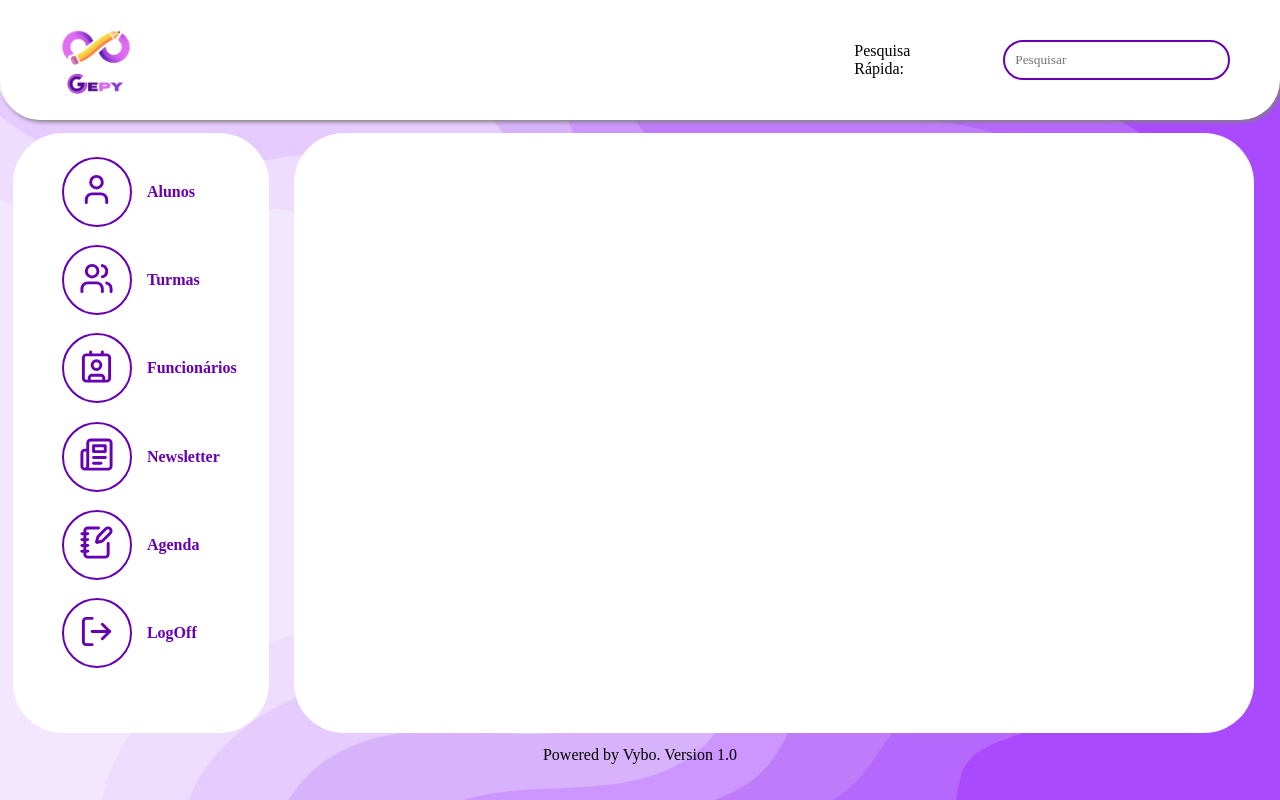
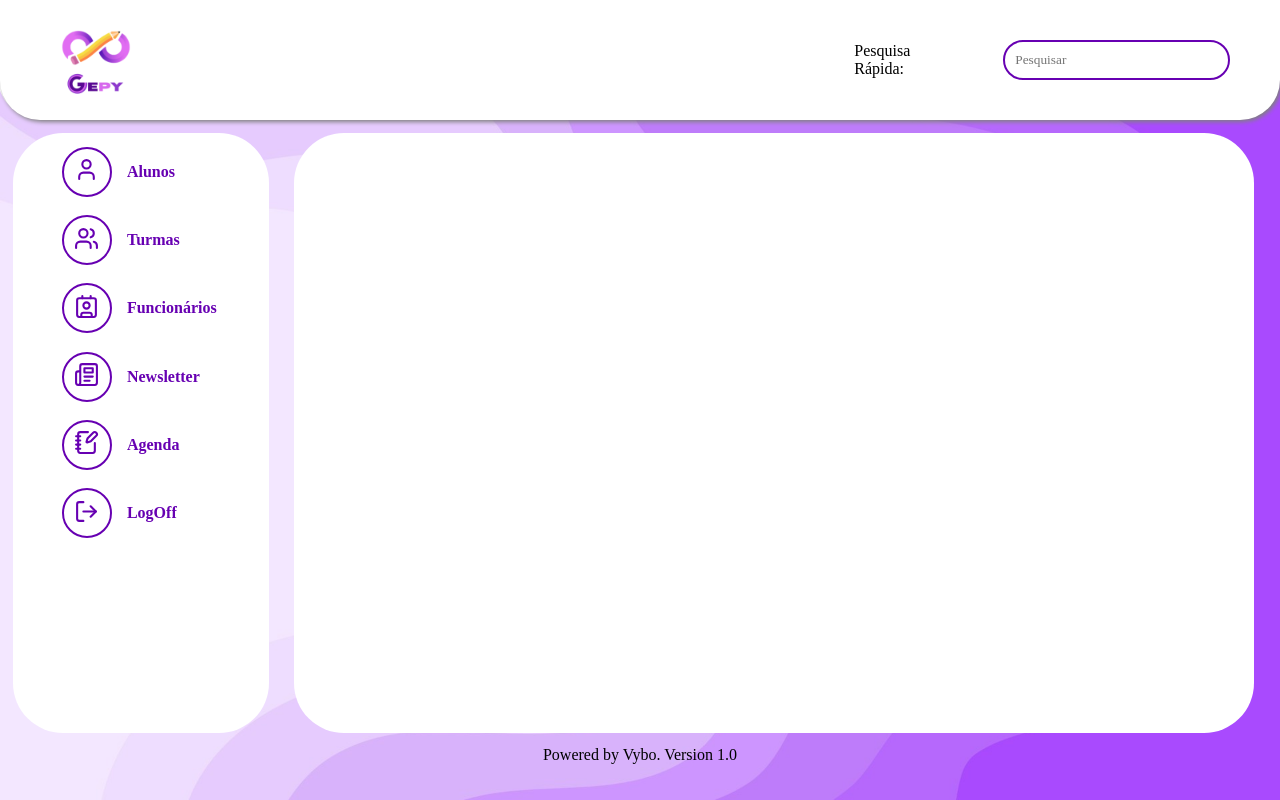
Before and after one commit to tcc-Vybo/VB_GEPY_FRONTEND_WEB, a React (Create React App) app: page / in a window 1280 px wide. Built offline with nearby package versions, Linux system fonts and the light colour scheme; a web font is replaced by a local one.

Commit message:
sidebar fixed

```diff
--- a/src/Components/Sidebar/style.css
+++ b/src/Components/Sidebar/style.css
@@ -12,30 +12,27 @@
   flex-direction: column;
   align-items: center;
   justify-content: center;
-
   background-color: rgb(127, 15, 183);
-
   background-color: none;
   border: 2px solid #6700b2;
-
   border-radius: 50%;
-  width: 70px;
-  height: 70px;
+  width: 50px;
+  height: 50px;
   cursor: pointer;
   background-color: rgba(0, 0, 0, 0);
 }
 
 .lucide {
   color: #6700b2;
-  width: 35px;
-  height: 35px;
+  width: 25px;
+  height: 25px;
 }
 
 .ul-sidebar {
   display: flex;
   flex-direction: column;
   align-items: flex-start;
-  padding: 10px 35px;
+  padding: 0px 35px;
   gap: 15px;
 }
 
--- a/src/Pages/Home/index.jsx
+++ b/src/Pages/Home/index.jsx
@@ -1,22 +1,17 @@
-import React from "react";
-import "./style.css";
-import Navbar from "../../Components/Navbar";
-import Sidebar from "../../Components/Sidebar";
-import Footer from "../../Components/Footer";
-import InitialButtons from "../../Components/Card";
-import { Outlet } from "react-router-dom";
-import Alunos from "../../Components/Alunos";
-import Turmas from "../../Components/Turmas";
+import React from 'react';
+import { Outlet } from 'react-router-dom';
+import Footer from '../../Components/Footer';
+import Navbar from '../../Components/Navbar';
+import Sidebar from '../../Components/Sidebar';
+import './style.css';
 
 export default function Home() {
-  const alunos = true;
   return (
     <div className="App">
       <Navbar />
       <div className="container-row">
         <Sidebar />
         <div className="container-principal">
-          {/* <div>teste</div> */}
           <Outlet />
         </div>
       </div>
```
Also changed, not shown: src/Pages/Login/index.jsx (+24 -10 lines), src/index.css (+4 -4 lines), src/index.jsx (+4 -4 lines).
